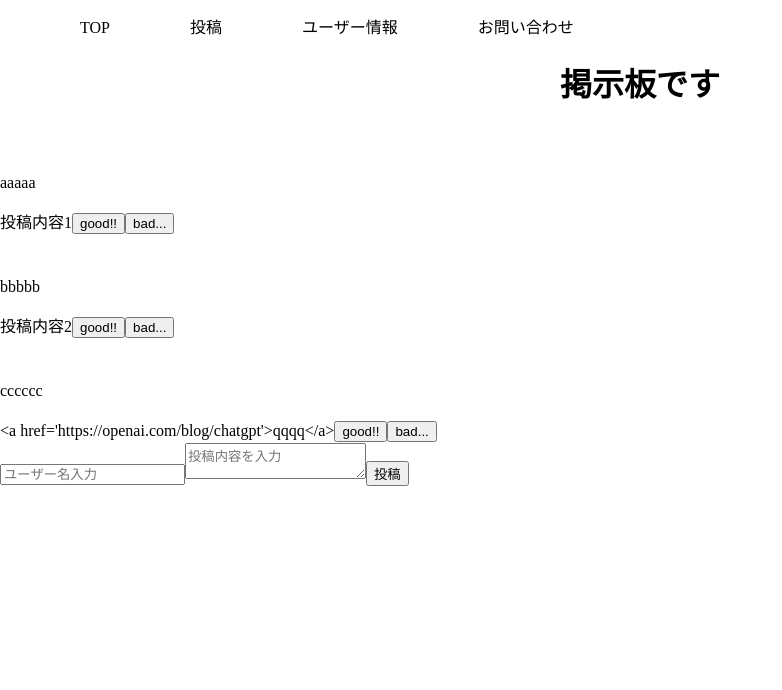
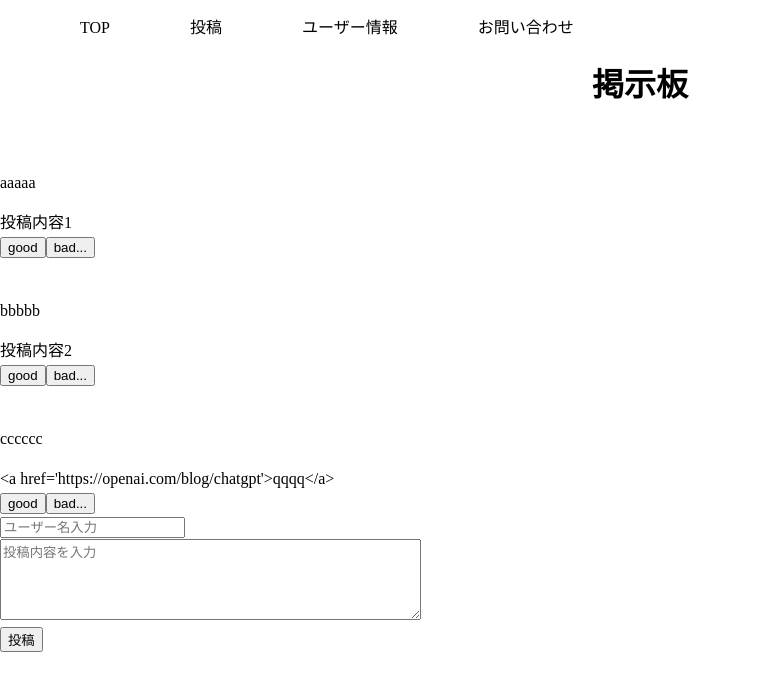
Before and after one commit to akuaki96/XSS_app, a Next.js app: page / in a window 1280 px wide. Shown: the top 690 px of the page, without its empty margins (0-782 px from the left). Built offline with nearby package versions, Linux system fonts and the light colour scheme.

Commit message:
feat/いいねボタンとbadボタンの処理

```diff
--- a/pages/datas/headerData.tsx
+++ b/pages/datas/headerData.tsx
@@ -1,6 +1,6 @@
 type headerData = {
-  title: String;
-  link: String;
+  title: string;
+  link: string;
 };
 
 export const headerData: headerData[] = [
--- a/pages/index.tsx
+++ b/pages/index.tsx
@@ -7,32 +7,81 @@ import { useState } from "react";
 
 export default function Home() {
   type post = {
-    name: String;
-    body: String;
+    name: string;
+    body: string;
+    goodFlag: boolean;
+    badFlag: boolean;
   };
 
   const [inputPostText, setInputPostText] = useState("");
-  const [inputUsernameText, setInputUsernameText] = useState("");
+  const [inputUsernameText, setInputUsernameText] = useState<string>("");
 
   const [posts, setPosts] = useState<post[]>([
     {
       name: "aaaaa",
       body: "投稿内容1",
+      goodFlag: false,
+      badFlag: false,
     },
     {
       name: "bbbbb",
       body: "投稿内容2",
+      goodFlag: false,
+      badFlag: false,
     },
     {
       name: "cccccc",
       body: "<a href='https://openai.com/blog/chatgpt'>qqqq</a>",
+      goodFlag: false,
+      badFlag: false,
     },
   ]);
 
+  const onClickGoodButton = (targetIndex: number) => {
+    // 任意のいいね数のみ変更
+    setPosts((prev) => {
+      const newPosts: post[] = prev.map((value, index) => {
+        if (targetIndex === index) {
+          return { ...value, goodFlag: !value.goodFlag, badFlag: false };
+        } else {
+          return value;
+        }
+      });
+
+      return newPosts;
+    });
+
+    // console.log(posts[targetIndex].goodFlag);
+  };
+  const onClickBadButton = (targetIndex: number) => {
+    // 任意のいいね数のみ変更
+    setPosts((prev) => {
+      const newPosts: post[] = prev.map((value, index) => {
+        if (targetIndex === index) {
+          return { ...value, goodFlag: false, badFlag: !value.badFlag };
+        } else {
+          return value;
+        }
+      });
+
+      return newPosts;
+    });
+
+    console.log(posts[targetIndex].goodFlag);
+  };
+
   const onClickPostButton = () => {
-    console.log(inputPostText);
-    console.log(inputUsernameText);
-    setPosts([...posts, { name: inputUsernameText, body: inputPostText }]);
+    // console.log(inputPostText);
+    // console.log(inputUsernameText);
+    setPosts((prev) => [
+      ...prev,
+      {
+        name: inputUsernameText,
+        body: inputPostText,
+        goodFlag: false,
+        badFlag: false,
+      },
+    ]);
     setInputPostText("");
     setInputUsernameText("");
   };
@@ -61,7 +110,7 @@ export default function Home() {
 
         <div className={style.main}>
           <div className={style.mainContents}>
-            <h1 className={style.boardTitle}>掲示板です</h1>
+            <h1 className={style.boardTitle}>掲示板</h1>
 
             {posts.map((post, index) => (
               <div className={style.Postcontent} key={index}>
@@ -84,27 +133,50 @@ export default function Home() {
                     // }}
                   />
                   {post.body}
-                  <button>good!!</button>
-                  <button>bad...</button>
                 </div>
 
-                <div></div>
+                <div className={style.reactionButton}>
+                  <button
+                    className={style.goodButton}
+                    style={{
+                      backgroundColor: posts[index].goodFlag ? "red" : "",
+                    }}
+                    onClick={() => onClickGoodButton(index)}
+                  >
+                    good
+                  </button>
+                  <button
+                    className={style.badButton}
+                    style={{
+                      backgroundColor: posts[index].badFlag ? "blue" : "",
+                    }}
+                    onClick={() => onClickBadButton(index)}
+                  >
+                    bad...
+                  </button>
+                </div>
               </div>
             ))}
 
             <div className={style.inputContents}>
+              <div>
                 <input
                   className={style.inputUsernameText}
                   value={inputUsernameText}
                   placeholder="ユーザー名入力"
                   onChange={(e) => setInputUsernameText(e.target.value)}
                 ></input>
+              </div>
+              <div>
                 <textarea
                   className={style.inputPostText}
+                  rows={5}
+                  cols={50}
                   value={inputPostText}
                   placeholder="投稿内容を入力"
                   onChange={(e) => setInputPostText(e.target.value)}
                 ></textarea>
+              </div>
               <button className={style.PostButton} onClick={onClickPostButton}>
                 投稿
               </button>
```
Lines whose indentation alone changed are shown as unchanged.
